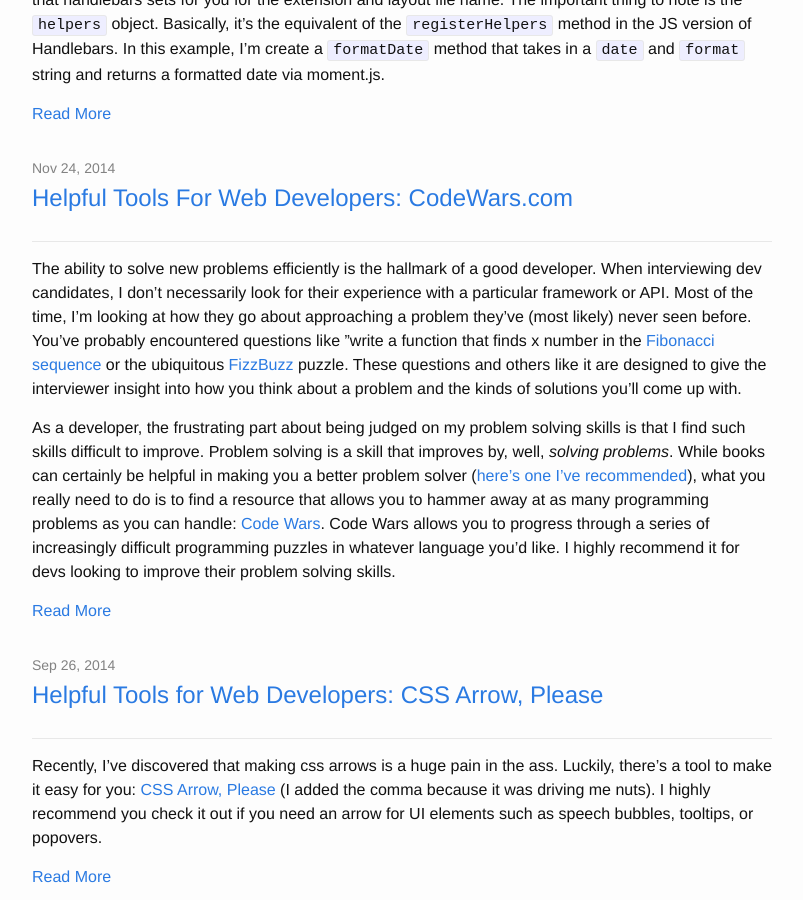
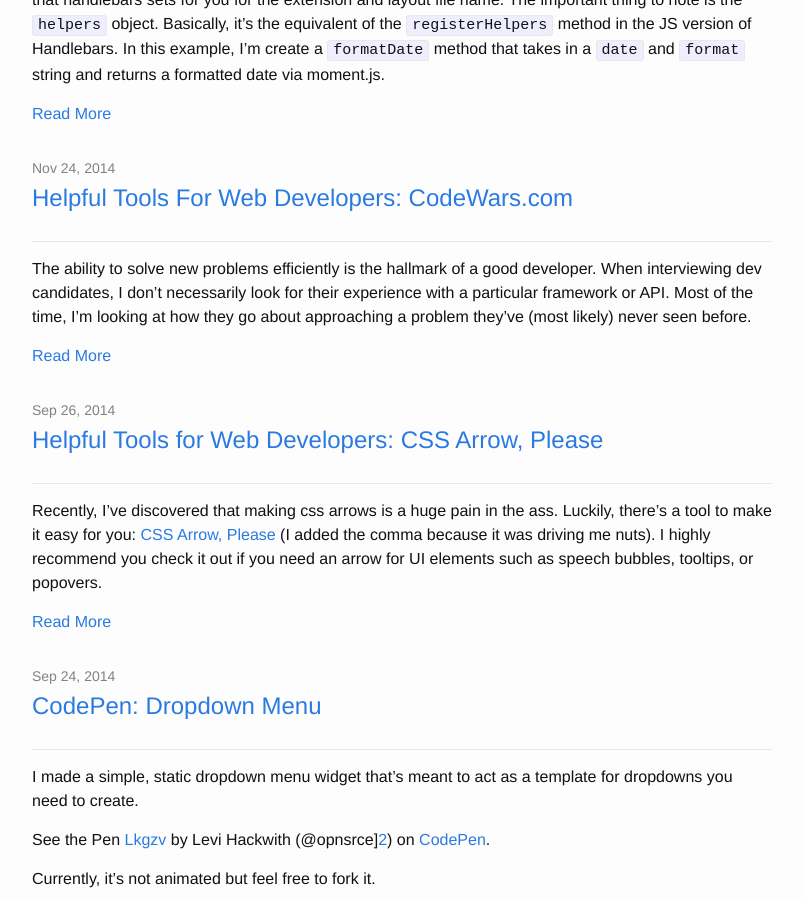
Before and after one commit to opnsrce/opnsrce.github.io, a Jekyll site: the page built from index.html, in a window 1280 px wide and 900 px high, scrolled down 7933 px. Shown: the whole window, without its empty margins (238-1041 px from the left). Built offline with Jekyll 4.4.1, drawn with Linux system fonts in a browser that asks for light colours.

Commit message:
Format 2014-11-24-helpful-tools-for-web-developers-codewars-com.md

```diff
--- a/_posts/2014-11-24-helpful-tools-for-web-developers-codewars-com.md
+++ b/_posts/2014-11-24-helpful-tools-for-web-developers-codewars-com.md
@@ -24,11 +24,12 @@
 developer. When interviewing dev candidates, I don&rsquo;t necessarily look
 for their experience with a particular framework or API. Most of the time,
 I&rsquo;m looking at how they go about approaching a problem they&rsquo;ve
-(most likely) never seen before. You&rsquo;ve probably encountered questions
-like &rdquo;write a function that finds x number in the
-[Fibonacci sequence][1] or the ubiquitous [FizzBuzz][2] puzzle. These questions
-and others like it are designed to give the interviewer insight into how you
-think about a problem and the kinds of solutions you&rsquo;ll come up with.
+(most likely) never seen before. <!--more-->
+You&rsquo;ve probably encountered questions like &rdquo;write a function that
+finds x number in the [Fibonacci sequence][1] or the ubiquitous [FizzBuzz][2]
+puzzle. These questions and others like it are designed to give the interviewer
+insight into how youthink about a problem and the kinds of solutions
+you&rsquo;ll come up with.
 
 As a developer, the frustrating part about being judged on my problem solving
 skills is that I find such skills difficult to improve. Problem solving is a
```
